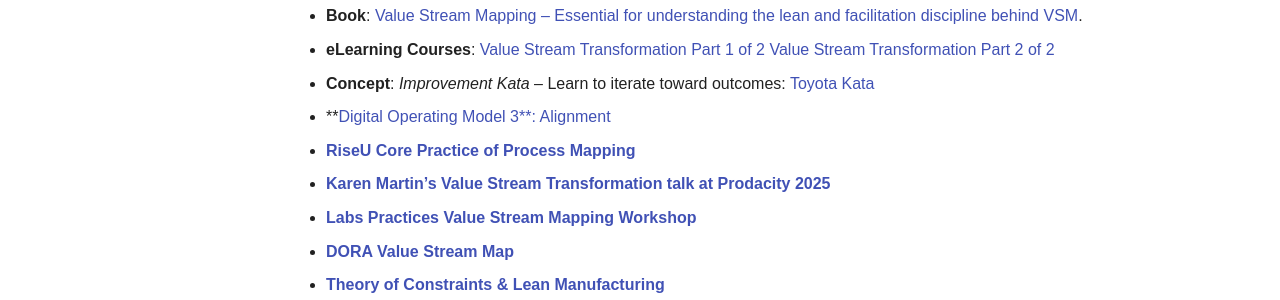
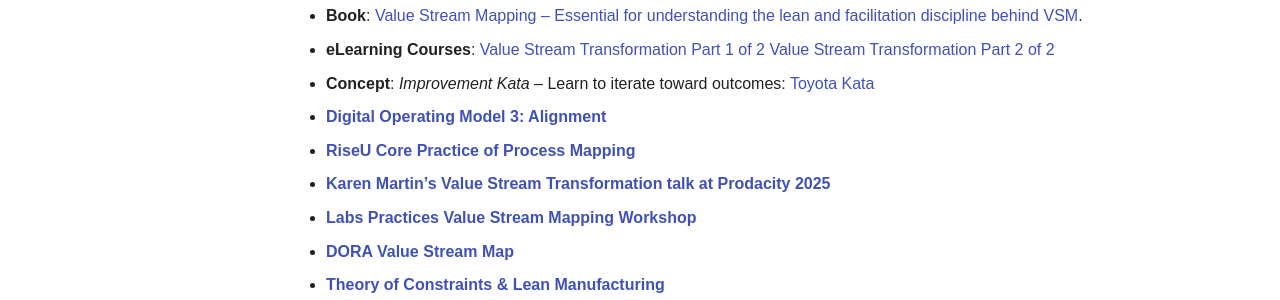
Before and after one commit to rise8-us/delivery-playbooks, an MkDocs documentation site: the page built from docs/content/plays/product/value-stream-mapping.md, in a window 1280 px wide and 900 px high, scrolled down 11527 px. Shown: the part 545-845 px from the top of the window. Built offline with MkDocs 1.6.1 and Material for MkDocs 9.7.7, drawn with Linux system fonts in a browser that asks for light colours.

Commit message:
Update value-stream-mapping.md
fix small syntax error

```diff
--- a/docs/content/plays/product/value-stream-mapping.md
+++ b/docs/content/plays/product/value-stream-mapping.md
@@ -307,7 +307,7 @@
 - **Book**: [Value Stream Mapping – Essential for understanding the lean and facilitation discipline behind VSM](https://www.goodreads.com/book/show/17718225-value-stream-mapping).
 - **eLearning Courses**: [Value Stream Transformation Part 1 of 2](https://tkmgacademy.com/courses/value-stream-transformation-part-1/) [Value Stream Transformation Part 2 of 2](https://tkmgacademy.com/courses/value-stream-transformation-part-2/)
 - **Concept**: *Improvement Kata* – Learn to iterate toward outcomes: [Toyota Kata](https://www.toyotakata.org/)
-- **[Digital Operating Model 3**: Alignment](https://www.loom.com/share/bab879ee127a4dd6b73fb563b14c79fe)
+- **[Digital Operating Model 3: Alignment](https://www.loom.com/share/bab879ee127a4dd6b73fb563b14c79fe)**
 - **[RiseU Core Practice of Process Mapping](https://delivery-playbooks.rise8.us/content/practices/process-mapping/)**
 - **[Karen Martin’s Value Stream Transformation talk at Prodacity 2025](https://www.rise8.us/videos/value-stream-transformation-mission-accomplished)**
 - **[Labs Practices Value Stream Mapping Workshop](https://labspractices.com/practices/value-stream-map/)**
```
